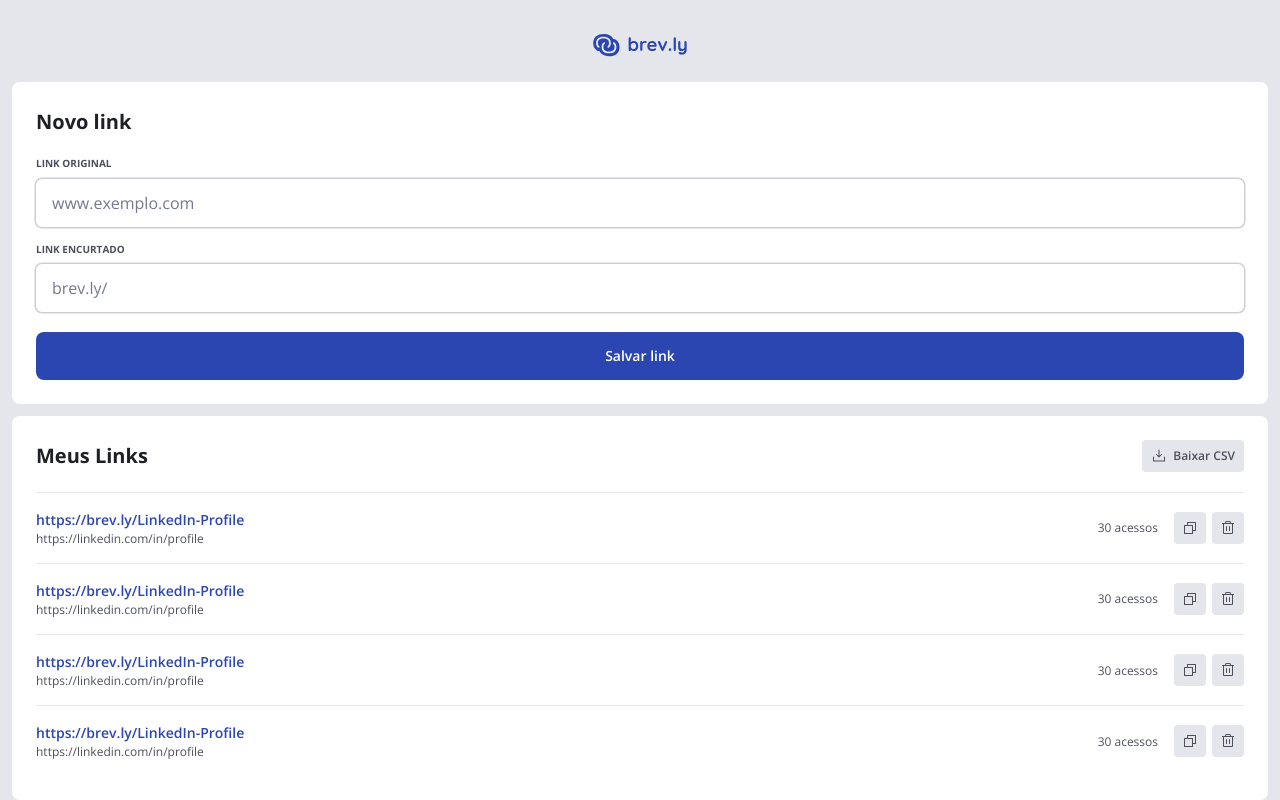
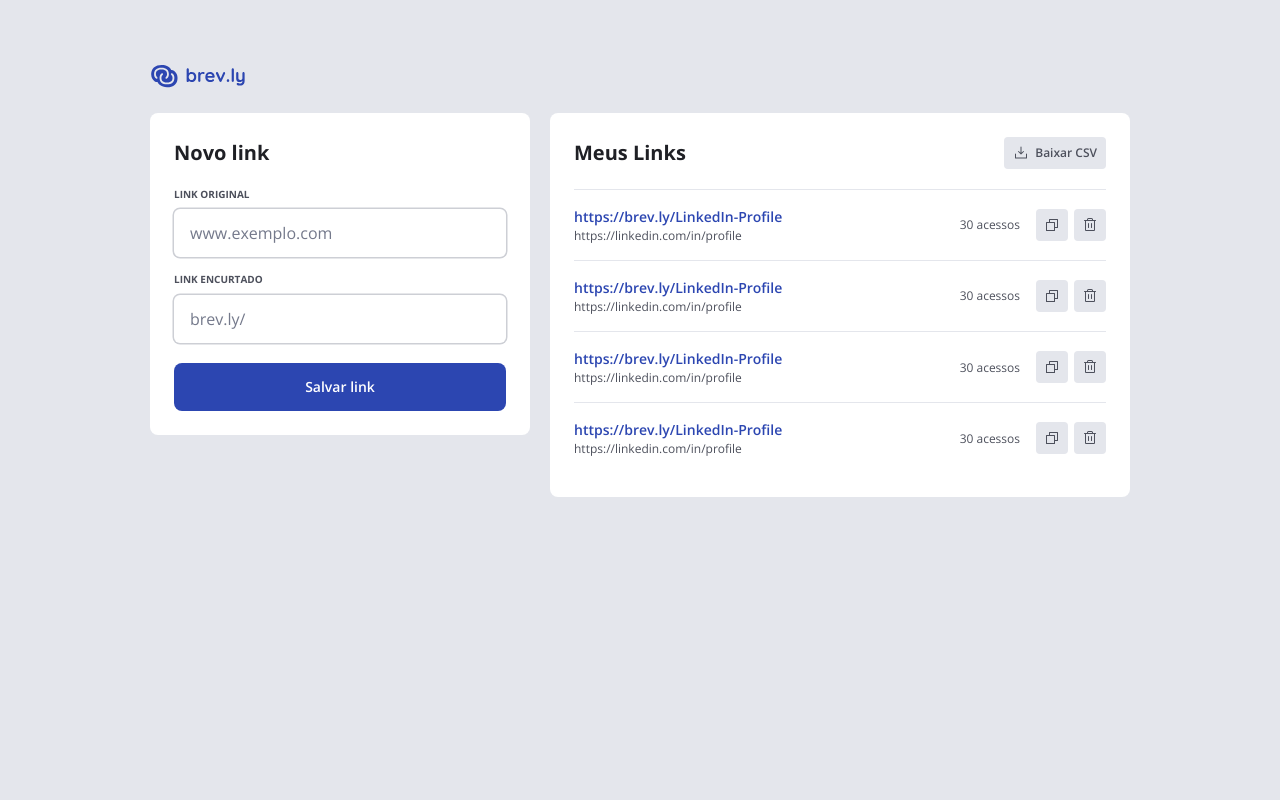
Before and after one commit to GabriPires/brev.ly, a React (Vite) app: page / in a window 1280 px wide. Built offline with nearby package versions, Linux system fonts and the light colour scheme.

Commit message:
feat: update layout of MyLinks and NewLinkForm components for improved responsiveness on larger screens

```diff
--- a/src/components/my-links.tsx
+++ b/src/components/my-links.tsx
@@ -4,7 +4,7 @@ import { LinkListItem } from './link-list-item'
 
 export function MyLinks() {
   return (
-    <div className="flex flex-col bg-white p-6 w-full rounded-lg gap-5 mt-3">
+    <div className="flex flex-col bg-white p-6 w-full rounded-lg gap-5 mt-3 lg:col-span-3 lg:mt-0">
       <div className="flex items-center justify-between">
         <h2 className="text-lg font-bold">Meus Links</h2>
         <Button variant="secondary">
--- a/src/components/new-link-form.tsx
+++ b/src/components/new-link-form.tsx
@@ -30,7 +30,7 @@ export function NewLinkForm() {
 
   return (
     <form
-      className="flex flex-col bg-white p-6 w-full rounded-lg gap-5"
+      className="flex flex-col bg-white p-6 w-full rounded-lg gap-5 lg:col-span-2"
       onSubmit={handleSubmit(onSubmit)}
     >
       <h2 className="text-lg font-bold">Novo link</h2>
--- a/src/pages/home.tsx
+++ b/src/pages/home.tsx
@@ -4,15 +4,17 @@ import { NewLinkForm } from '@/components/new-link-form'
 
 export function HomePage() {
   return (
-    <div className="flex flex-col w-full">
+    <div className="flex flex-col w-full max-w-[980px] mx-auto lg:min-h-svh lg:justify-center lg:-mt-[120px]">
       <img
         src={Logo}
         alt="Logo do brev.ly"
-        className="w-[96px] mt-8 mx-auto mb-6"
+        className="w-[96px] mt-8 mx-auto mb-6 lg:mx-0 lg:mt-0"
       />
 
-      <NewLinkForm />
-      <MyLinks />
+      <div className="flex flex-col lg:grid lg:items-start lg:grid-cols-5 lg:gap-5">
+        <NewLinkForm />
+        <MyLinks />
+      </div>
     </div>
   )
 }
```
